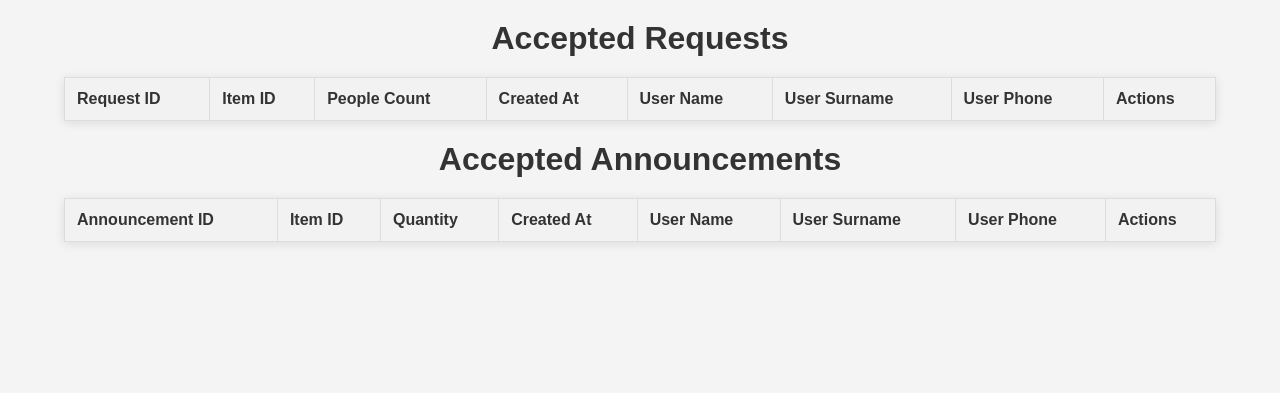
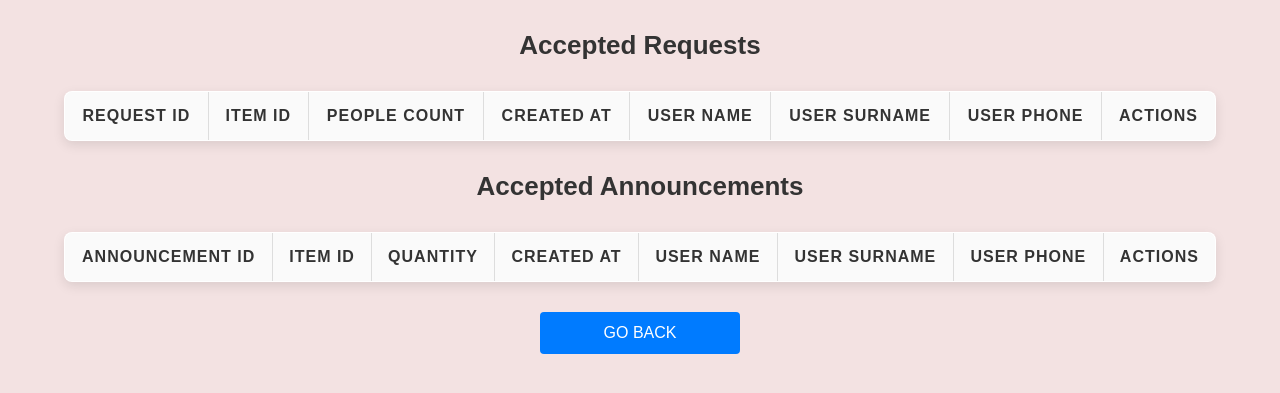
Before and after one commit to ManosJanes/WEB-project, a PHP site: page /tasks.php in a window 1280 px wide. Shown: the top 393 px of the page. Run offline with PHP 8.4, Linux system fonts and the light colour scheme; a user stored in the database is signed in; data comes from the database, SQL or seed files in the repository; lists and menus that the app fills with data are empty.

Commit message:
Add files via upload

```diff
--- a/admin.js
+++ b/admin.js
@@ -74,7 +74,7 @@ function loadData() {
         itemsData.items.forEach(function (item) {
           const detailsHTML = `<td>${item.name}</td><td>${item.category}</td><td>${generateDetailsHTML(
             item.details
-          )}</td><td><button onclick="deleteItem('${item.id}')" class="action-button">Delete</button><button onclick="editItem('${item.id}')" class="action-button">Edit</button></td>`;
+          )}</td><td><button onclick="deleteItem('${item.id}')" class="action-button">Delete</button></td>`;
           const newRow = document.createElement("tr");
           newRow.innerHTML = detailsHTML;
           newRow.id = item.id;
--- a/announcements.json
+++ b/announcements.json
@@ -26,9 +26,9 @@
             },
             {
                 "item_id": "659a815c89dab",
-                "citizen_id": null,
-                "quantity": null,
-                "citizen_acceptance_date": null,
+                "citizen_id": "95",
+                "quantity": "3",
+                "citizen_acceptance_date": "2024-09-09T23:17:58.248Z",
                 "rescuer_acceptance_date": null,
                 "delivery_completion_date": null,
                 "rescuer_first_name": null,
@@ -150,9 +150,9 @@
         "items": [
             {
                 "item_id": "6582bffba6ae1",
-                "citizen_id": null,
-                "quantity": null,
-                "citizen_acceptance_date": null,
+                "citizen_id": "95",
+                "quantity": "4",
+                "citizen_acceptance_date": "2024-09-09T23:18:06.831Z",
                 "rescuer_acceptance_date": null,
                 "delivery_completion_date": null,
                 "rescuer_first_name": null,
--- a/charts.css
+++ b/charts.css
@@ -4,7 +4,7 @@ body {
     justify-content: center;
     align-items: center;
     height: 100vh;
-    background-color: #f0f0f0;
+    background-color: #eedada;
     margin: 0;
 }
 
--- a/food.php
+++ b/food.php
@@ -127,7 +127,6 @@ $allCategories = array_unique(array_merge($categories, $categoriesFromJson));
                       <td>{$detailsHTML}</td>
                       <td>
                           <button onclick=\"deleteItem('{$item['id']}')\" class=\"action-button\">Delete</button>
-                          <button onclick=\"editItem('{$item['id']}')\" class=\"action-button\">Edit</button>
                       </td>
                   </tr>";
               }
--- a/requests.json
+++ b/requests.json
@@ -41,13 +41,13 @@
         "user_id": "16",
         "item_id": "6582c3387093b",
         "people_count": "4",
-        "status": "Accepted by rescuer",
-        "accepted_at": "2024-09-02 12:01:31",
+        "status": "Pending",
+        "accepted_at": null,
         "completed_at": null,
         "created_at": "2024-09-01 13:03:23",
-        "rescuerName": "Michalis",
-        "rescuerSurname": "Zannis",
-        "rescuer_id": "3"
+        "rescuerName": null,
+        "rescuerSurname": null,
+        "rescuer_id": null
     },
     {
         "request_id": "66d4661facb6d",
@@ -81,5 +81,15 @@
         "accepted_at": null,
         "completed_at": null,
         "created_at": "2024-09-09 13:23:44"
+    },
+    {
+        "request_id": "66df7930c3bcb",
+        "user_id": "95",
+        "item_id": "6582bffba6ae1",
+        "people_count": "2",
+        "status": "Pending",
+        "accepted_at": null,
+        "completed_at": null,
+        "created_at": "2024-09-09 22:39:44"
     }
 ]
--- a/tasks.css
+++ b/tasks.css
@@ -1,6 +1,6 @@
 body {
     font-family: Arial, sans-serif;
-    background-color: #f4f4f4;
+    background-color: #f3e2e2;
     margin: 0;
     padding: 0;
 }
@@ -8,15 +8,18 @@ body {
 h1 {
     text-align: center;
     color: #333;
-    margin: 20px 0;
+    margin: 30px 0;
+    font-size: 26px;
 }
 
 table {
     width: 90%;
     margin: 20px auto;
     border-collapse: collapse;
-    box-shadow: 0 2px 10px rgba(0, 0, 0, 0.1);
+    box-shadow: 0 4px 12px rgba(0, 0, 0, 0.1);
     background-color: #fff;
+    border-radius: 8px;
+    overflow: hidden;
 }
 
 table, th, td {
@@ -24,13 +27,21 @@ table, th, td {
 }
 
 th, td {
-    padding: 12px;
-    text-align: left;
+    padding: 15px;
+    text-align: center;
+    font-size: 16px;
 }
 
 th {
-    background-color: #f2f2f2;
+    background-color: #fafafa;
     color: #333;
+    font-weight: bold;
+    letter-spacing: 1px;
+    text-transform: uppercase;
+}
+
+td {
+    color: #555;
 }
 
 tr:nth-child(even) {
@@ -42,15 +53,63 @@ tr:hover {
 }
 
 button {
-    padding: 10px 15px;
-    color: #fefeff;
+    padding: 10px 20px;
+    color: #fff;
     border: none;
-    border-radius: 5px;
+    border-radius: 4px;
     cursor: pointer;
+    background-color: #070a08;
+    font-size: 14px;
     margin-right: 5px;
-    background-color: #181a19;
+    transition: background-color 0.3s ease;
 }
 
 button:hover {
-    opacity: 0.8;
+    background-color: #050806;
 }
+
+button:disabled {
+    background-color: #ccc;
+    cursor: not-allowed;
+}
+
+.action-button {
+    display: block;
+    width: 200px;
+    margin: 30px auto;
+    padding: 12px;
+    text-align: center;
+    background-color: #007bff;
+    color: #fff;
+    font-size: 16px;
+    border-radius: 4px;
+    text-decoration: none;
+    cursor: pointer;
+    transition: background-color 0.3s ease;
+}
+
+.action-button:hover {
+    background-color: #0a0b0c;
+}
+
+@media (max-width: 768px) {
+    table {
+        width: 100%;
+        font-size: 14px;
+    }
+
+    th, td {
+        padding: 10px;
+    }
+
+    button {
+        padding: 8px 15px;
+        font-size: 12px;
+    }
+
+    .action-button {
+        width: 90%;
+        padding: 10px;
+        font-size: 14px;
+    }
+}
--- a/tasks.php
+++ b/tasks.php
@@ -213,5 +213,6 @@ foreach ($acceptedRequests as &$request) {
         </tr>
         <?php endforeach; ?>
     </table>
+    <button onclick="window.location.href = 'rescuer.php';" class="action-button">GO BACK</button>
 </body>
 </html>
```
Also changed, not shown: items.json (+5 -16 lines), update.php (+0 -41 lines), 1 other file.
